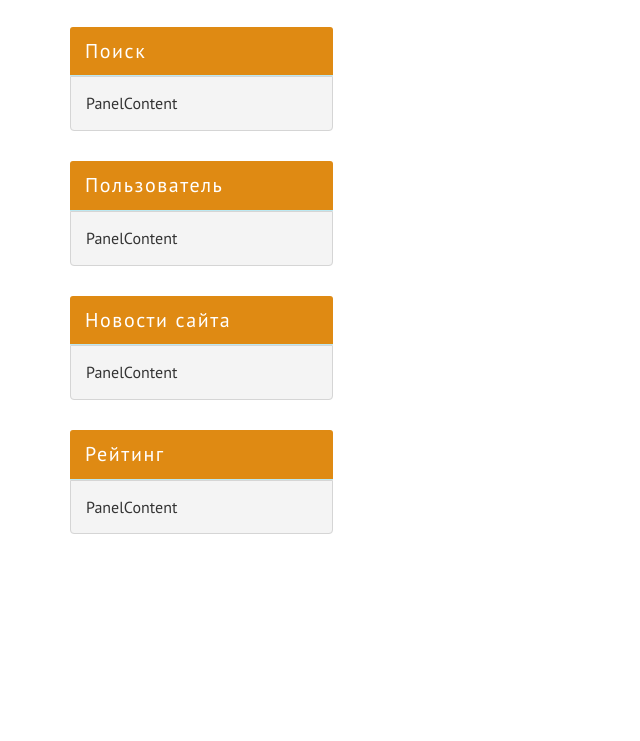
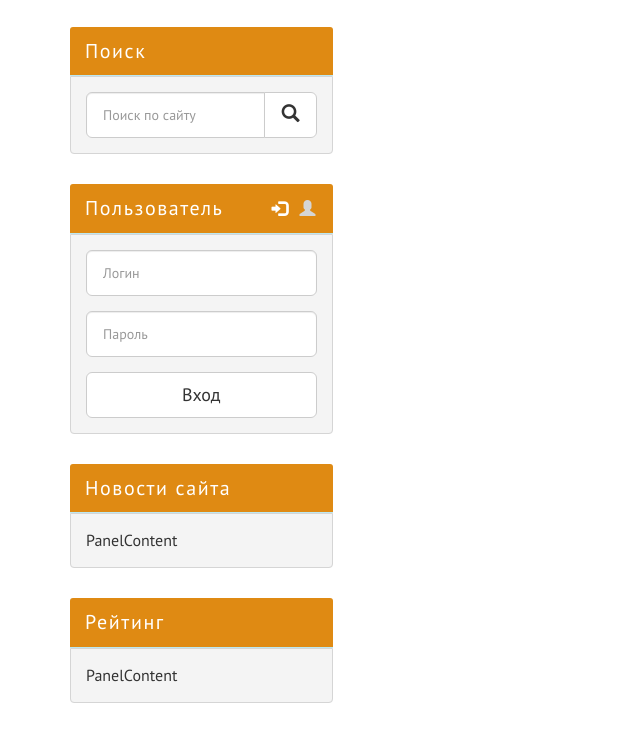
Before and after one commit to Lochmele/__kinozal, a website: page index.html in a window 1280 px wide. Shown: the part 801-1542 px from the top of the page, without its empty margins (0-640 px from the left). Before the commit the page ends 1415 px from the top, so only its background shows below. Drawn offline with Linux system fonts and the light colour scheme.

Commit message:
блок поиска + блок поиска в sidebar

```diff
--- a/assets/scss/_bootstrap-theming.scss
+++ b/assets/scss/_bootstrap-theming.scss
@@ -72,3 +72,9 @@
   border: 1px solid $color-gray;
   border-radius: 0 0 4px 4px;
 }
+.input {
+  &-lg,
+  &-group-lg > .form-control {
+    font-size: 0.875rem;
+  }
+}
--- a/assets/scss/_common.scss
+++ b/assets/scss/_common.scss
@@ -7,7 +7,8 @@ html {
 body {
   font-family: $font-main;
   font-size: $font-size;
-  // overflow-y: scroll;
+  overflow-x: hidden;
+  overflow-y: scroll;
 }
 a {
   color: $color-primary;
--- a/assets/scss/_sidebar.scss
+++ b/assets/scss/_sidebar.scss
@@ -11,3 +11,25 @@
     width: 100%;
   }
 }
+
+.user-login {
+  position: relative;
+  &__tabs {
+    position: absolute;
+    top: 0;
+    right: $gap;
+    border: 0;
+    margin-right: -5px;
+    a {
+      padding: 14px 5px 12px !important;
+      color: $color-gray;
+      background-color: transparent !important;
+      border: none !important;
+    }
+    .active > a {
+      color: $color-white !important;
+    }
+  }
+}
+
+// user-login__container
--- a/index.html
+++ b/index.html
@@ -111,13 +111,69 @@
                         <div class="site-search panel panel-info">
                               <div class="panel-heading">Поиск</div>
                               <div class="panel-body">
-                                    PanelContent
+                                    <form action="search">
+                                          <div class="input-group input-group-lg">
+                                                <input class="form-control" type="text" placeholder="Поиск по сайту">
+                                                <span class="input-group-btn">
+                                                      <button class="btn btn-default" type="submit"><span
+                                                                  class="glyphicon glyphicon-search"></span></button>
+                                                </span>
+                                          </div>
+                                    </form>
                               </div>
                         </div>
                         <div class="user-login panel panel-info">
                               <div class="panel-heading">Пользователь</div>
                               <div class="panel-body">
-                                    PanelContent
+                                    <ul class="user-login__tabs nav nav-tabs" role="tablist">
+                                          <li role="presentation" class="active">
+                                                <a href="#user-login-sidebar" aria-controls="user-login-sidebar"
+                                                      role="tab" data-toggle="tab">
+                                                      <span class="glyphicon glyphicon-log-in"></span>
+                                                </a>
+                                          </li>
+                                          <li role="presentation">
+                                                <a href="#user-registration-sidebar"
+                                                      aria-controls="user-registration-sidebar" role="tab"
+                                                      data-toggle="tab">
+                                                      <span class="glyphicon glyphicon-user"></span>
+                                                </a>
+                                          </li>
+                                    </ul>
+                                    <div class="user-login__container tab-content">
+                                          <div role="tabpanel" class="tab-pane fade in active" id="user-login-sidebar">
+                                                <form action="login">
+                                                      <div class="form-group">
+                                                            <input class="form-control input-lg" type="text"
+                                                                  placeholder="Логин">
+                                                      </div>
+                                                      <div class="form-group">
+                                                            <input class="form-control input-lg" type="password"
+                                                                  placeholder="Пароль">
+                                                      </div>
+                                                      <button class="btn btn-default btn-lg btn-block">
+                                                            Вход</button>
+                                                </form>
+                                          </div>
+                                          <div role="tabpanel" class="tab-pane fade" id="user-registration-sidebar">
+                                                <form action="register">
+                                                      <div class="form-group">
+                                                            <input class="form-control input-lg" type="text"
+                                                                  placeholder="Логин">
+                                                      </div>
+                                                      <div class="form-group">
+                                                            <input class="form-control input-lg" type="password"
+                                                                  placeholder="Пароль">
+                                                      </div>
+                                                      <div class="form-group">
+                                                            <input class="form-control input-lg" type="email"
+                                                                  placeholder="Email">
+                                                      </div>
+                                                      <button class="btn btn-default btn-lg btn-block">
+                                                            Регистрация</button>
+                                                </form>
+                                          </div>
+                                    </div>
                               </div>
                         </div>
                         <div class="site-news panel panel-info">
```
Also changed, not shown: assets/css/style.css.
